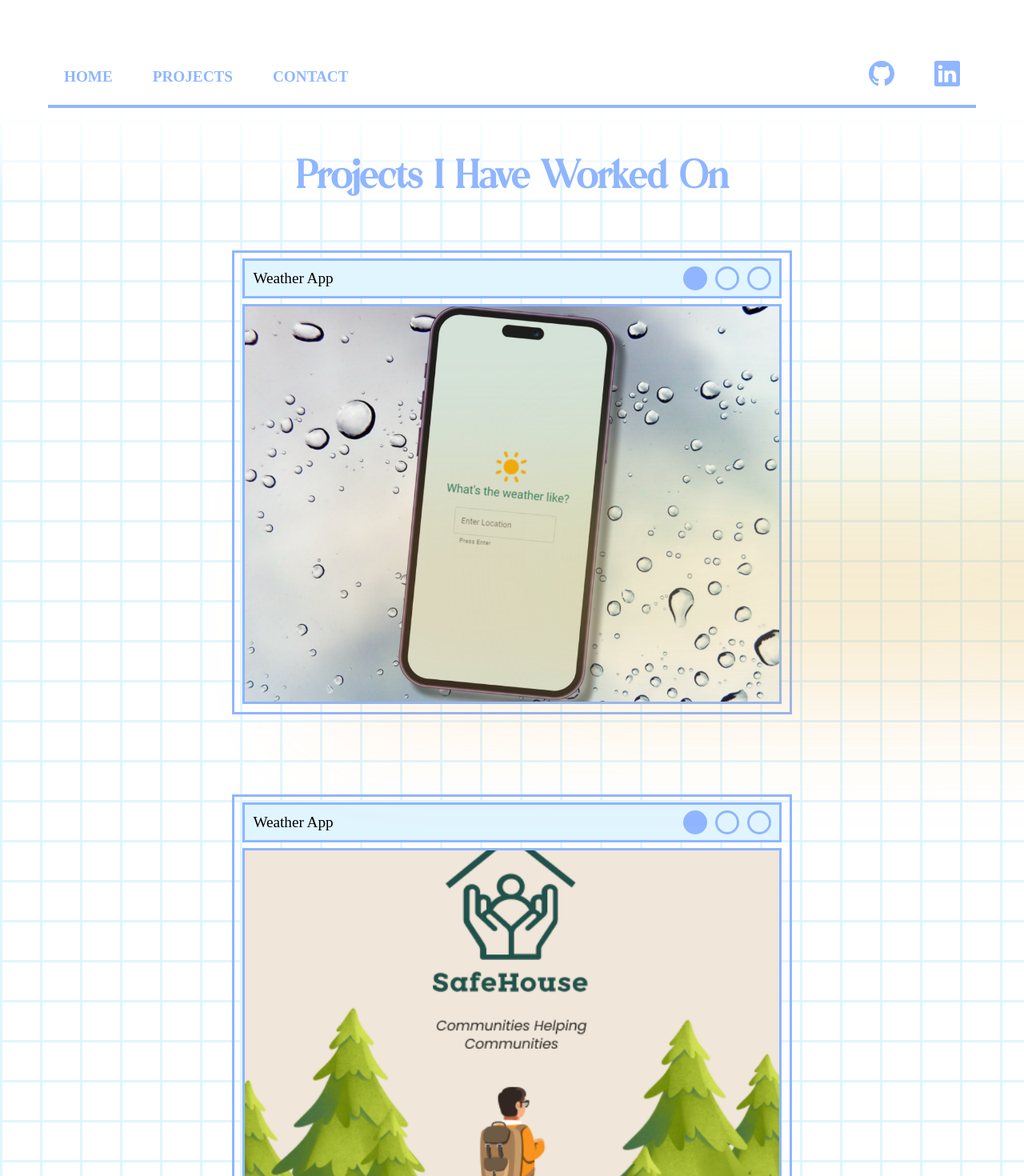
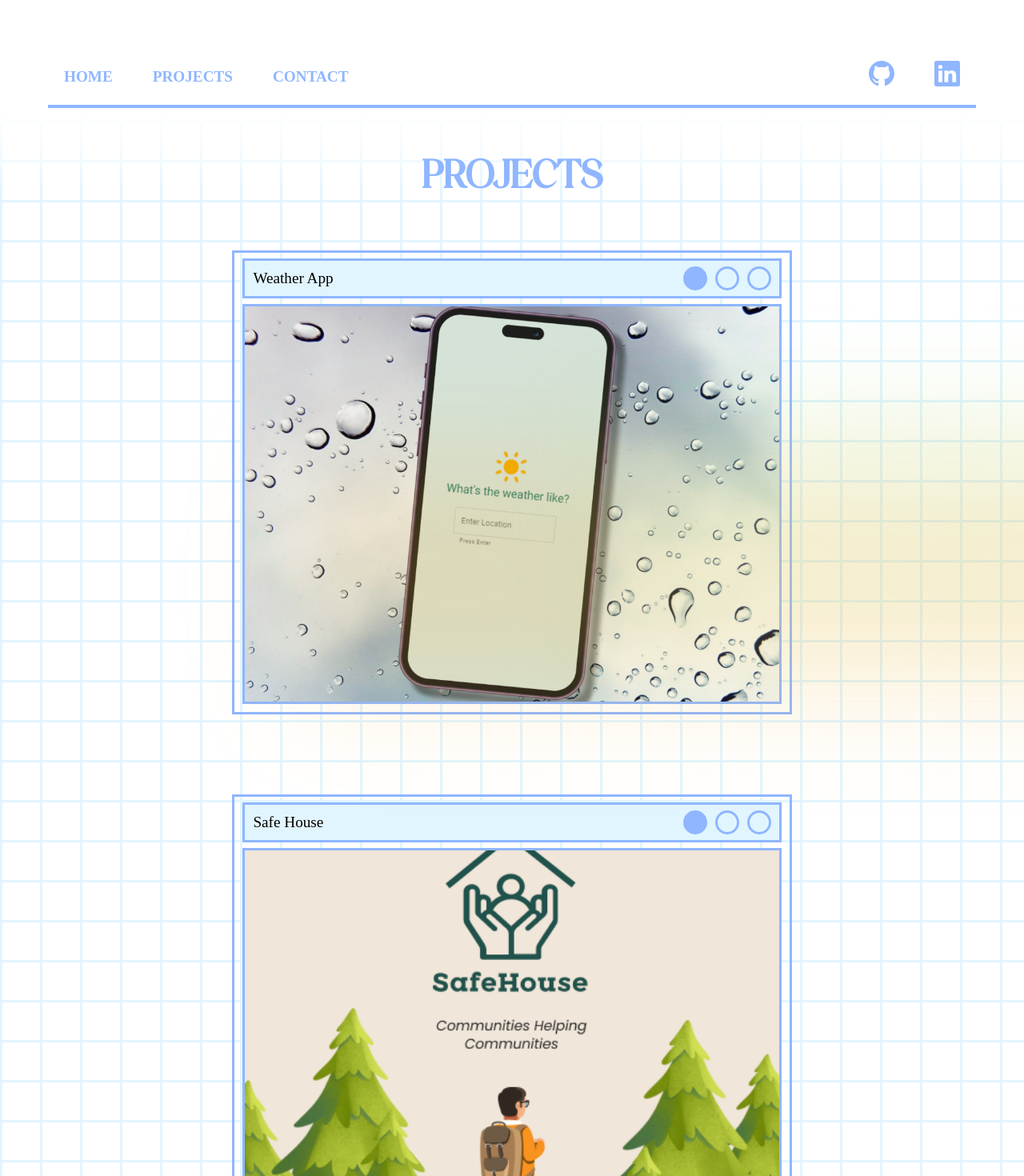
Before and after one commit to SirianniDEV/portfolio, a Next.js app: page /projects in a window 1280 px wide. Shown: the top 1470 px of the page at 80% size. Built offline with nearby package versions, Linux system fonts and the light colour scheme.

Commit message:
navigation

```diff
--- a/components/navigation/index.js
+++ b/components/navigation/index.js
@@ -36,22 +36,29 @@ const Socials = styled.div
 
 `;
 
+const A = styled(Link)
+`
+    &:hover {
+        color: #F6DDAD;
+    }
+`
+
 export default function Navigation () {
     return (
         <Container>
 
             <Nav>
-                <Link href="/">HOME</Link>
+                <A href="/">HOME</A>
 
-                <Link href="/projects">PROJECTS</Link>
+                <A href="/projects">PROJECTS</A>
 
-                <Link href="/contact">CONTACT</Link>
+                <A href="/contact">CONTACT</A>
             </Nav>
 
 
             <Socials>
-            <Link href="https://www.linkedin.com/in/sofia-sirianni-77229b18b/"  target='_blank'><BsGithub/></Link>
-            <Link href="https://github.com/SirianniDEV" target='_blank'><BsLinkedin/></Link>
+            <A href="https://www.linkedin.com/in/sofia-sirianni-77229b18b/"  target='_blank'><BsGithub/></A>
+            <A href="https://github.com/SirianniDEV" target='_blank'><BsLinkedin/></A>
             </Socials>
 
 
--- a/pages/projects.js
+++ b/pages/projects.js
@@ -32,12 +32,13 @@ export default function Home() {
 
           <div className={styles.heroHeader}>
              <Navigation/>
-            <Title txt="Projects I Have Worked On"/>
+            <Title txt="PROJECTS"/>
         </div>
       <main className={styles.main}>
 
           <Project txt='Weather App' src='/project-photos/wa-1.png' href='/projects/weather-app'/>
-          <Project txt='Weather App' src='/project-photos/sh-1.png' href='/projects/safe-house'/>
+          <Project txt='Safe House' src='/project-photos/sh-1.png' href='/projects/safe-house'/>
+          <Project txt='Safe House' src='/project-photos/sh-1.png' href='/projects/safe-house'/>
 
 
 
```
